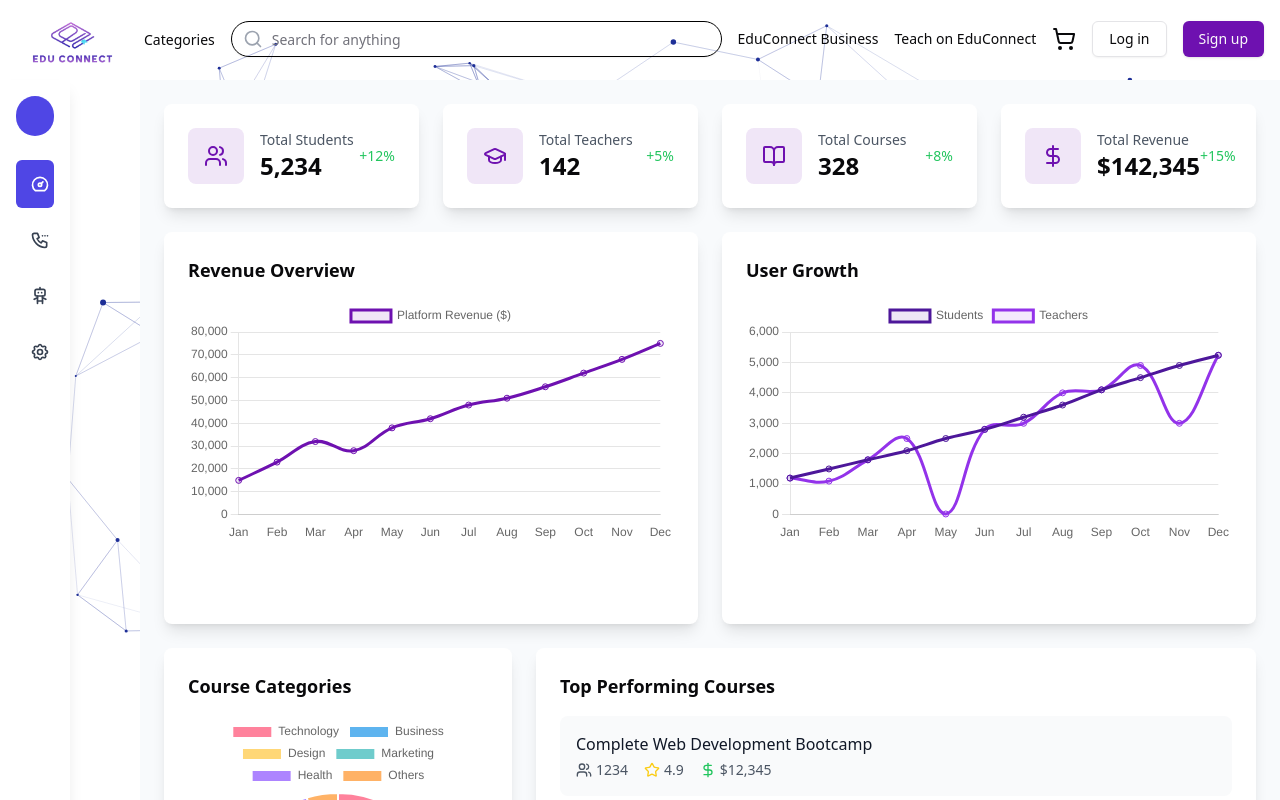
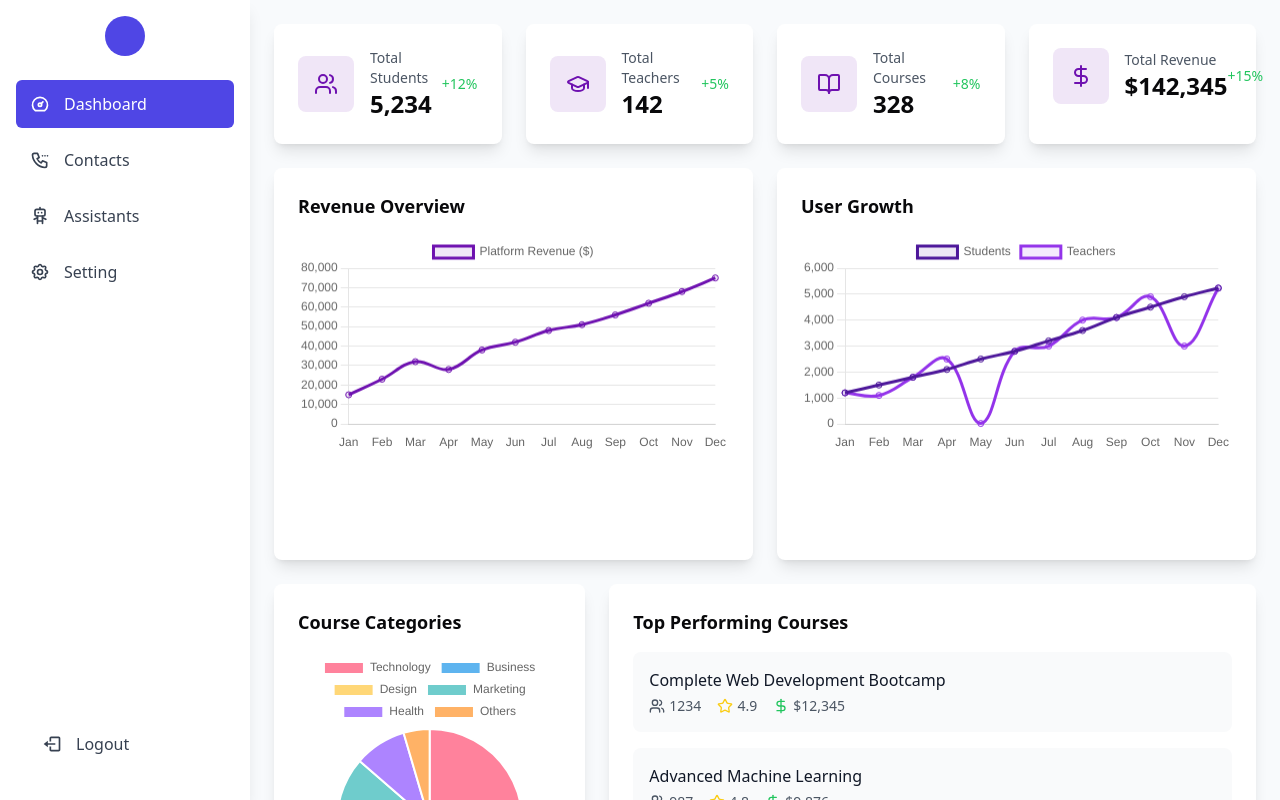
Before and after one commit to Usmanghani1518/FYP-Frontend, a React (Vite) app: page /dashboard in a window 1280 px wide. Shown: the top 800 px of the page. Built offline with nearby package versions, Linux system fonts and the light colour scheme; what notyf would draw is missing.

Commit message:
feat;update the landing page

```diff
--- a/src/pages/Landing/Landing.tsx
+++ b/src/pages/Landing/Landing.tsx
@@ -69,6 +69,7 @@ const featuredCourses = [
 import { Button } from "@/components/ui/button";
 import { Card, CardContent } from "@/components/ui/card";
 import { Star, Clock, Award, TrendingUp, Play, Globe } from "lucide-react";
+import { ChevronLeft, ChevronRight } from 'lucide-react';
 import {
   Carousel,
   CarouselContent,
@@ -79,7 +80,9 @@ import {
 import { IoTrophyOutline } from "react-icons/io5";
 import { Badge } from "@/components/ui/badge";
 import { FaRegSmile, FaUsers, FaRegClipboard } from "react-icons/fa";
-import { useEffect, useState } from "react";
+import { useEffect, useRef, useState } from "react";
+
+
 
 function App() {
   const courses = [
@@ -134,7 +137,18 @@ function App() {
     },
   ];
 
-  const [api, setApi] = useState<any>();
+  const [api, setApi] = useState(null);
+  const [canScrollPrev, setCanScrollPrev] = useState(false);
+  const [canScrollNext, setCanScrollNext] = useState(true);
+
+  const carouselRef = useRef(null);
+
+  const handleCarouselScroll = () => {
+    if (carouselRef.current) {
+      setCanScrollPrev(carouselRef.current.canScrollPrev());
+      setCanScrollNext(carouselRef.current.canScrollNext());
+    }
+  };
 
   useEffect(() => {
     if (!api) return;
@@ -361,25 +375,51 @@ function App() {
           </section>
 
 {/* ------------------------------Featured coureses -------------------------------*/}
-          <section className="py-16 bg-muted/30">
+
+
+{/* <section className="py-16 bg-muted/30">
       <div className="max-w-7xl mx-auto px-4 sm:px-6 lg:px-8">
         <div className="flex justify-between items-center mb-12">
           <h2 className="text-3xl font-bold font-josefin uppercase">
             Featured Courses
           </h2>
+          <div className="flex items-center gap-4">
+            <div className="flex gap-2">
+              <Button
+                variant="outline"
+                size="icon"
+                onClick={() => carouselRef.current?.scrollPrev()}
+                disabled={!canScrollPrev}
+                className={!canScrollPrev ? "cursor-not-allowed opacity-50" : ""}
+              >
+                <ChevronLeft className="h-5 w-5" />
+              </Button>
+              <Button
+                variant="outline"
+                size="icon"
+                onClick={() => carouselRef.current?.scrollNext()}
+                disabled={!canScrollNext}
+                className={!canScrollNext ? "cursor-not-allowed opacity-50" : ""}
+              >
+                <ChevronRight className="h-5 w-5" />
+              </Button>
+            </div>
             <Button variant="outline">View all</Button>
           </div>
+        </div>
         <Carousel
+          ref={carouselRef}
           opts={{
             align: "start",
             loop: true,
           }}
           className="w-full"
+          onScroll={handleCarouselScroll}
         >
           <CarouselContent>
-                  {featuredCourses.map((course) => (
+            {featuredCourses.map((course, index) => (
               <CarouselItem
-                      key={course.title}
+                key={`${course.title}-${index}`}
                 className="sm:basis-1/2 lg:basis-1/3"
               >
                 <Card className="h-full">
@@ -428,11 +468,104 @@ function App() {
               </CarouselItem>
             ))}
           </CarouselContent>
-                {/* <CarouselPrevious /> */}
-                {/* <CarouselNext /> */}
+        </Carousel>
+      </div>
+    </section> */}
+
+<section className="py-16 bg-muted/30">
+      <div className="max-w-7xl mx-auto px-4 sm:px-6 lg:px-8">
+        <div className="flex justify-between items-center mb-12">
+          <h2 className="text-3xl font-bold font-josefin uppercase">
+            Featured Courses
+          </h2>
+          <div className="flex items-center gap-4">
+            <div className="flex gap-2">
+              <Button
+                variant="outline"
+                size="icon"
+                onClick={() => api?.scrollPrev()}
+                disabled={!canScrollPrev}
+                className={!canScrollPrev ? "cursor-not-allowed opacity-50" : ""}
+              >
+                <ChevronLeft className="h-5 w-5" />
+              </Button>
+              <Button
+                variant="outline"
+                size="icon"
+                onClick={() => api?.scrollNext()}
+                disabled={!canScrollNext}
+                className={!canScrollNext ? "cursor-not-allowed opacity-50" : ""}
+              >
+                <ChevronRight className="h-5 w-5" />
+              </Button>
+            </div>
+            <Button variant="outline">View all</Button>
+          </div>
+        </div>
+        <Carousel
+          opts={{
+            align: "start",
+            loop: true,
+          }}
+          className="w-full"
+          onApi={setApi}
+        >
+          <CarouselContent>
+            {featuredCourses.map((course, index) => (
+              <CarouselItem
+                key={`${course.title}-${index}`}
+                className="sm:basis-1/2 lg:basis-1/3"
+              >
+                <Card className="h-full">
+                  <CardContent className="p-0">
+                    <div className="relative">
+                      <img
+                        src={course.image}
+                        alt={course.title}
+                        className="w-full aspect-video object-cover"
+                      />
+                      {course.badge && (
+                        <Badge className="absolute top-2 left-2">
+                          {course.badge}
+                        </Badge>
+                      )}
+                    </div>
+                    <div className="p-4">
+                      <h3 className="font-bold mb-2 line-clamp-2">
+                        {course.title}
+                      </h3>
+                      <p className="text-sm text-muted-foreground mb-2">
+                        {course.instructor}
+                      </p>
+                      <div className="flex items-center gap-1 mb-2">
+                        <span className="font-bold">{course.rating}</span>
+                        <div className="flex">
+                          {[...Array(5)].map((_, i) => (
+                            <Star
+                              key={i}
+                              className={`h-4 w-4 ${
+                                i < Math.floor(course.rating)
+                                  ? "fill-yellow-400 text-yellow-400"
+                                  : "fill-muted text-muted"
+                              }`}
+                            />
+                          ))}
+                        </div>
+                        <span className="text-sm text-muted-foreground">
+                          ({course.reviews.toLocaleString()})
+                        </span>
+                      </div>
+                      <p className="font-bold">{course.price}</p>
+                    </div>
+                  </CardContent>
+                </Card>
+              </CarouselItem>
+            ))}
+          </CarouselContent>
         </Carousel>
       </div>
     </section>
+
 {/* --------------------- Educonnect business --------------------*/}
           <section className="py-16 bg-primary text-primary-foreground">
             <div className="max-w-7xl mx-auto px-4 sm:px-6 lg:px-8">
--- a/src/pages/Teacher/Layout.tsx
+++ b/src/pages/Teacher/Layout.tsx
@@ -1,118 +1,3 @@
-
-
-
-
-// import { NavLink, Outlet, useNavigate } from "react-router-dom";
-// import {
-//   TbDashboard,
-//   TbPhoneCalling,
-//   TbRobot,
-//   TbMenu2,
-//   TbX,
-//   TbSettings,
-// } from "react-icons/tb";
-// import { useState, useEffect } from "react";
-// import { BiLogOut } from "react-icons/bi";
-
-// function DashboardLayout() {
-//   const [showSidebar, setShowSidebar] = useState(window.innerWidth >= 1024);
-//   const [hoverSidebar, setHoverSidebar] = useState(false);
-//   const navigate = useNavigate();
-
-//   useEffect(() => {
-//     const handleResize = () => {
-//       setShowSidebar(window.innerWidth >= 1024);
-//     };
-//     window.addEventListener("resize", handleResize);
-//     return () => window.removeEventListener("resize", handleResize);
-//   }, []);
-
-//   function logout() {
-//     localStorage.clear();
-//     navigate("/login");
-//   }
-
-//   return (
-//     <div className="flex  relative">
-//       {/* Sidebar */}
-//       <div
-//         className={` ${showSidebar && hoverSidebar?"fixed":"relative"}   left-0 z-20 top-0  bg-white p-4 shadow-lg transition-all duration-300
-//             ${
-//               showSidebar
-//                 ? "w-[250px]" // Full sidebar for lg screens
-//                 : hoverSidebar
-//                 ? "w-[250px]" // Expand on hover
-//                 : "w-[70px]" // Icon-only mode for md screens and below
-//             }`}
-//         onMouseEnter={() => setHoverSidebar(true)}
-//         onMouseLeave={() => setHoverSidebar(false)}
-//       >
-//         <div className="mb-6 mx-auto flex justify-center">
-//           {/* Logo Placeholder */}
-//         </div>
-
-//         {/* Sidebar Links */}
-//         {[
-//           { href: "/dashboard", label: "Dashboard", Icon: TbDashboard },
-//           { href: "/contacts", label: "Contacts", Icon: TbPhoneCalling },
-//           { href: "/assistants", label: "Assistants", Icon: TbRobot },
-//           { href: "/setting", label: "Setting", Icon: TbSettings },
-//         ].map((item, i) => (
-//           <NavLink
-//             to={item.href}
-//             key={i}
-//             className={({ isActive }) =>
-//               `flex items-center py-2 px-3 rounded-md transition-all ${
-//                 isActive ? "bg-custom_primary text-white" : "text-gray-700 hover:bg-gray-100"
-//               }`
-//             }
-//             onClick={() => setShowSidebar(window.innerWidth >= 1024)}
-//           >
-//             <item.Icon className="text-xl" />
-//             {hoverSidebar || showSidebar ? <span className="ml-3">{item.label}</span> : null}
-//           </NavLink>
-//         ))}
-
-//         {/* Logout Button */}
-//         {/* <div
-//           onClick={logout}
-//           className="absolute bottom-5 left-1/2 transform -translate-x-1/2 flex items-center text-custom_primary cursor-pointer"
-//         >
-//           <BiLogOut className="text-xl" />
-//           {hoverSidebar || showSidebar ? (
-//             <button className="py-2 px-2 ml-2 cursor-pointer rounded-md transition">Logout</button>
-//           ) : null}+
-//         </div> */}
-//       </div>
-
-//       {/* Toggle Button for Small Screens */}
-//       {/* {!showSidebar && (
-//         <button
-//           onClick={() => setShowSidebar(true)}
-//           className="fixed top-4 left-4 z-50 p-2 rounded-full shadow-md lg:hidden"
-//         >
-//           <TbMenu2 size={24} className="text-gray-700" />
-//         </button>
-//       )} */}
-
-//       {/* Content Section */}
-//       <div
-//         className={`w-full transition-all p-6 duration-300 ${
-//           showSidebar ? "lg:w-[calc(100%-250px)]" : "lg:w-full"
-//         } bg-slate-50 overflow-auto`}
-//       >
-//         <Outlet />
-//       </div>
-//     </div>
-//   );
-// }
-
-// export default DashboardLayout;
-
-
-// // export default DashboardLayout
-
-
 import { NavLink, Outlet, useNavigate } from "react-router-dom";
 import {
   TbDashboard,
@@ -126,13 +11,16 @@ import { useState, useEffect } from "react";
 import { BiLogOut } from "react-icons/bi";
 
 function DashboardLayout() {
+  const [isLargeScreen, setIsLargeScreen] = useState(window.innerWidth >= 1024);
   const [showSidebar, setShowSidebar] = useState(window.innerWidth >= 1024);
   const [hoverSidebar, setHoverSidebar] = useState(false);
   const navigate = useNavigate();
 
   useEffect(() => {
     const handleResize = () => {
-      setShowSidebar(window.innerWidth >= 1024);
+      const lgScreen = window.innerWidth >= 1024;
+      setIsLargeScreen(lgScreen);
+      setShowSidebar(lgScreen);
     };
     window.addEventListener("resize", handleResize);
     return () => window.removeEventListener("resize", handleResize);
@@ -144,22 +32,27 @@ function DashboardLayout() {
   }
 
   return (
-    <div className="flex min-h-screen relative">
-      {/* Sidebar */}
+    <div className="flex h-screen overflow-hidden">
+      {/* Sidebar - Fixed with full height */}
       <div
-        className={`fixed lg:relative left-0 z-20 top-0 h-screen bg-white shadow-lg transition-all duration-300 ease-in-out
-          ${!showSidebar ? "w-[70px]" : "w-[70px] hover:w-[250px]"}`}
+        className={`fixed h-screen bg-white shadow-lg transition-all duration-300 ease-in-out z-20
+          ${!isLargeScreen ?
+            // Small screens: small sidebar that expands on hover
+            (!showSidebar ? "w-0" : (hoverSidebar ? "w-[250px]" : "w-[70px]")) :
+            // Large screens: always full size
+            "w-[250px]"
+          }`}
         onMouseEnter={() => setHoverSidebar(true)}
         onMouseLeave={() => setHoverSidebar(false)}
       >
-        <div className="p-4">
+        <div className="p-4 h-full flex flex-col">
           <div className="mb-6 mx-auto flex justify-center">
             {/* Logo can go here */}
             <div className="w-10 h-10 bg-indigo-600 rounded-full"></div>
           </div>
 
           {/* Navigation Links */}
-          <div className="space-y-2">
+          <div className="space-y-2 flex-grow">
             {[
               { href: "/dashboard", label: "Dashboard", Icon: TbDashboard },
               { href: "/contacts", label: "Contacts", Icon: TbPhoneCalling },
@@ -175,7 +68,7 @@ function DashboardLayout() {
                 }
               >
                 <item.Icon className="text-xl min-w-[24px]" />
-                <span className={`ml-3 transition-opacity duration-200 ${showSidebar && hoverSidebar ? 'opacity-100' : 'opacity-0'}`}>
+                <span className={`ml-3 transition-opacity duration-200 ${isLargeScreen || (showSidebar && hoverSidebar) ? 'opacity-100' : 'opacity-0'}`}>
                   {item.label}
                 </span>
               </NavLink>
@@ -185,11 +78,11 @@ function DashboardLayout() {
           {/* Logout Button */}
           <div
             onClick={logout}
-            className="absolute bottom-4 left-0 right-0 px-4 cursor-pointer"
+            className="mt-auto px-3 cursor-pointer mb-4"
           >
             <div className="flex items-center py-3 px-3 rounded-md text-gray-700 hover:bg-gray-100 transition-all duration-200">
               <BiLogOut className="text-xl min-w-[24px]" />
-              <span className={`ml-3 transition-opacity duration-200 ${showSidebar && hoverSidebar ? 'opacity-100' : 'opacity-0'}`}>
+              <span className={`ml-3 transition-opacity duration-200 ${isLargeScreen || (showSidebar && hoverSidebar) ? 'opacity-100' : 'opacity-0'}`}>
                 Logout
               </span>
             </div>
@@ -209,9 +102,14 @@ function DashboardLayout() {
         )}
       </button>
 
-      {/* Main Content */}
-      <div className="flex-1 lg:ml-[70px] bg-slate-50 min-h-screen overflow-x-hidden">
-        <div className="p-6">
+      {/* Main Content - Scrollable */}
+      <div className={`flex-1 overflow-y-auto h-screen bg-slate-50 transition-all duration-300
+        ${isLargeScreen ?
+          "ml-[250px]" :
+          (!showSidebar ? "ml-0" : (hoverSidebar ? "ml-[250px]" : "ml-[70px]"))
+        }`}
+      >
+        <div className="p-6 min-h-screen">
           <Outlet />
         </div>
       </div>
--- a/src/router.tsx
+++ b/src/router.tsx
@@ -40,18 +40,10 @@ export const router = createBrowserRouter([
               path: "teacher-dashboard",
               element: <Dashboard />
           },
-          {
-              path: "dashboard",
-              element: <TeacherLayout />,
-              children: [
-                  {
-                      index: true,
-                      element: <AdminDashboard />
-                  },
-              ]
-          }
+
       ],
   },
+
   {
       path: "/contact",
       element: <App />,
@@ -72,6 +64,17 @@ export const router = createBrowserRouter([
       element: <VerifyOTPPage />,
       errorElement: <ErrorPage />,
   },
+
+  {
+    path: "/dashboard",
+    element: <TeacherLayout />,
+    children: [
+        {
+            index: true,
+            element: <AdminDashboard />
+        },
+    ]
+},
   // Catch-all route for unknown paths
   {
       path: "*",
```
Lines whose indentation alone changed are shown as unchanged.
